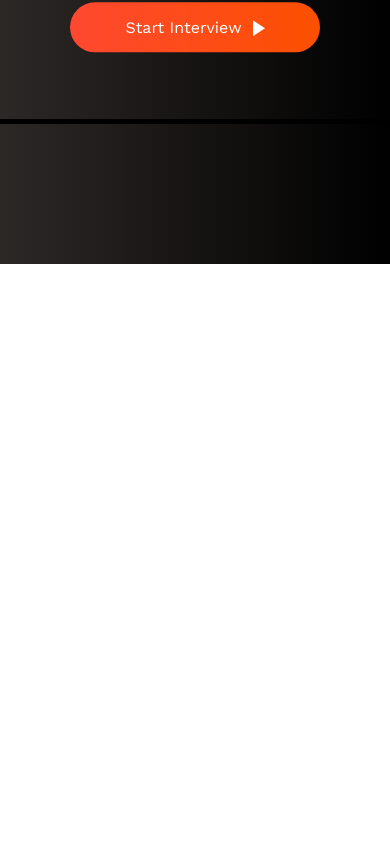
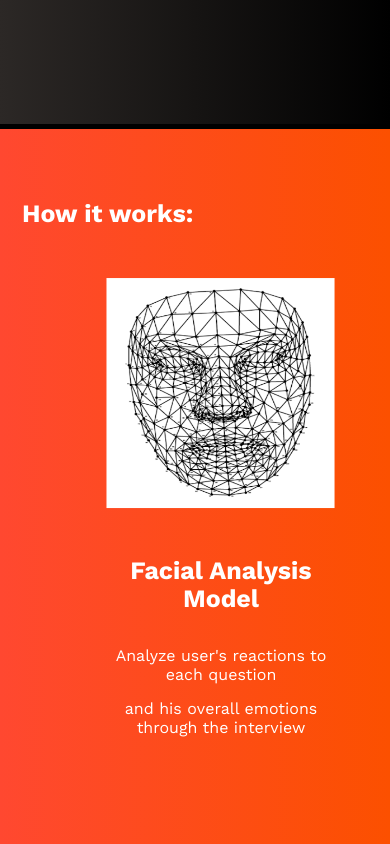
Before and after one commit to Ahmed97777/Virtual-Mock-Interview, a React (Create React App) app in the folder virtual_mock_interview/: page / in a window 390 px wide. Shown: the part 580-1424 px from the top of the page. Before the commit the page ends 844 px from the top, so only its background shows below. Built offline with nearby package versions, Linux system fonts and the light colour scheme.

Commit message:
Finish HomeMain comp + Responsive all Components

```diff
--- a/virtual_mock_interview/src/App.css
+++ b/virtual_mock_interview/src/App.css
@@ -4,8 +4,13 @@ html {
 
 body {
 font-family: 'Work Sans', sans-serif;
-background: #2c2826; /*Fallback color*/
-background: linear-gradient(to right, #2c2826, #000000);
+/* background: #2c2826; Fallback color */
+/* background: linear-gradient(to right, #2c2826, #000000); */
+}
+
+.App {
+    background: #2c2826; /*Fallback color*/
+    background: linear-gradient(to right, #2c2826, #000000);
 }
 
 /* Start Global Rules */
@@ -24,11 +29,15 @@ background: linear-gradient(to right, #2c2826, #000000);
     /* border-bottom: 20px solid black; */
 }
 
+.top-logo-menu {
+    position: relative;
+}
+
 .logo-name {
     margin: 0;
     text-decoration: none;
     color: white;
-    position: fixed;
+    position: absolute;
     left: 25px;
     top: 10px;
     font-size: 30px;
@@ -39,9 +48,10 @@ background: linear-gradient(to right, #2c2826, #000000);
 
 .landing {
     /* margin: 64px; */
+    background: #2c2826; /*Fallback color*/
+    background: linear-gradient(to right, #2c2826, #000000);
     height: calc(100vh - 240px);
     position: relative;
-    border-bottom: 5px solid black;
 }
 
 .intro-text {
@@ -89,3 +99,147 @@ background: linear-gradient(to right, #2c2826, #000000);
     border-bottom: 8px solid transparent;
     border-left: 12px solid white;
 }
+
+.main {
+    position: relative;
+    border-top: 5px solid black;
+    background: linear-gradient(to right, #ff4830, #fc5000);
+    height: 700px;
+    width: 100%;
+    margin: 0;
+}
+
+.main-title {
+    color: white;
+    font-size: 29px;
+    position: absolute;
+    left: 100px;
+    top: 55px;
+}
+
+.main-content {
+    position: absolute;
+    left: 285px;
+    width: 63%;
+    top: 150px;
+    gap: 200px;
+    display: grid;
+    grid-template-columns: repeat(2, 1fr);
+}
+
+.main-content img {
+    width: 250px;
+    height: 250px;
+}
+
+.main-content div {
+    text-align: center;
+    color: white;
+}
+
+.main-content h4 {
+
+    font-size: 25px;
+}
+
+.main-content p {
+    font-size: 16px;
+    max-width: 650px;
+}
+
+@media(max-width:1130px) {
+    .main-title {
+    font-size: 28px;
+    left: 50px;
+    top: 50px;
+    }
+    .main-content {
+        left: 206px;
+    }
+
+}
+
+
+@media(max-width:1040px) {
+    .main-title {
+    font-size: 25px;
+    left: 22px;
+    top: 50px;
+    }
+    .main-content {
+        left: 156px;
+    }
+
+}
+
+
+@media(max-width:915px) {
+
+.main-content {
+    left: 99px;
+}
+
+}
+
+
+@media(max-width:830px) {
+
+.main-content {
+    left: 51px;
+    width: 63%;
+}
+
+}
+
+
+@media(max-width:780px) {
+
+.main-content {
+    left: 138px;
+    top: 140px;
+    gap: 125px;
+    grid-template-columns: repeat(1, 1fr);
+}
+
+.main-title {
+    font-size: 25px;
+    left: 22px;
+    top: 50px;
+}
+
+.main {
+    height: 1300px;
+}
+}
+
+@media(max-width:668px) {
+
+    .main-content {
+        left: 114px;
+    }
+
+    }
+
+@media(max-width:668px) {
+
+    .main-content {
+        left: 96px;
+    }
+
+}
+
+@media(max-width:600px) {
+
+    .landing .intro-text h1 {
+        font-size: 60px;
+    }
+
+    .landing .intro-text p {
+        font-size: 14px;
+    }
+
+    .button-start {
+        width: 228px;
+    }
+
+}
--- a/virtual_mock_interview/src/App.js
+++ b/virtual_mock_interview/src/App.js
@@ -1,6 +1,8 @@
 import "./App.css";
 import Header from "./Components/Header";
 import Landing from "./Components/Landing";
+import HomeMain from "./Components/HomeMain";
+
 
 function App() {
   return (
@@ -8,7 +10,7 @@ function App() {
 
       <Header/>
       <Landing/>
-
+      <HomeMain/>
 
     </div>
   );
--- /dev/null
+++ b/virtual_mock_interview/src/Components/HomeMain.js
@@ -0,0 +1,33 @@
+
+const HomeMain = () => {
+
+    return (
+
+        <div className="main" >
+            <h2 className="main-title" >How it works:</h2>
+            <div className="main-content" >
+                <div>
+                    <img src="/unnamed.png" alt="facial img" ></img>
+                    <h4>Facial Analysis Model</h4>
+                    <p>Analyze user's reactions to each question</p>
+                    <p>and his overall emotions through the interview</p>
+                </div>
+                <div>
+                    <img src="/unnamed2.png" alt="voice img" ></img>
+                    <h4>Voice Analysis Model</h4>
+                    <p>Analyze user's answers, finding repetitive words,</p>
+                    <p>emotion detection, and silent moments</p>
+                </div>
+            </div>
+        </div>
+
+
+
+    )
+
+
+
+}
+
+
+export default HomeMain
```
Also changed, not shown: virtual_mock_interview/public/unnamed.png (added), virtual_mock_interview/public/unnamed2.png (added).
